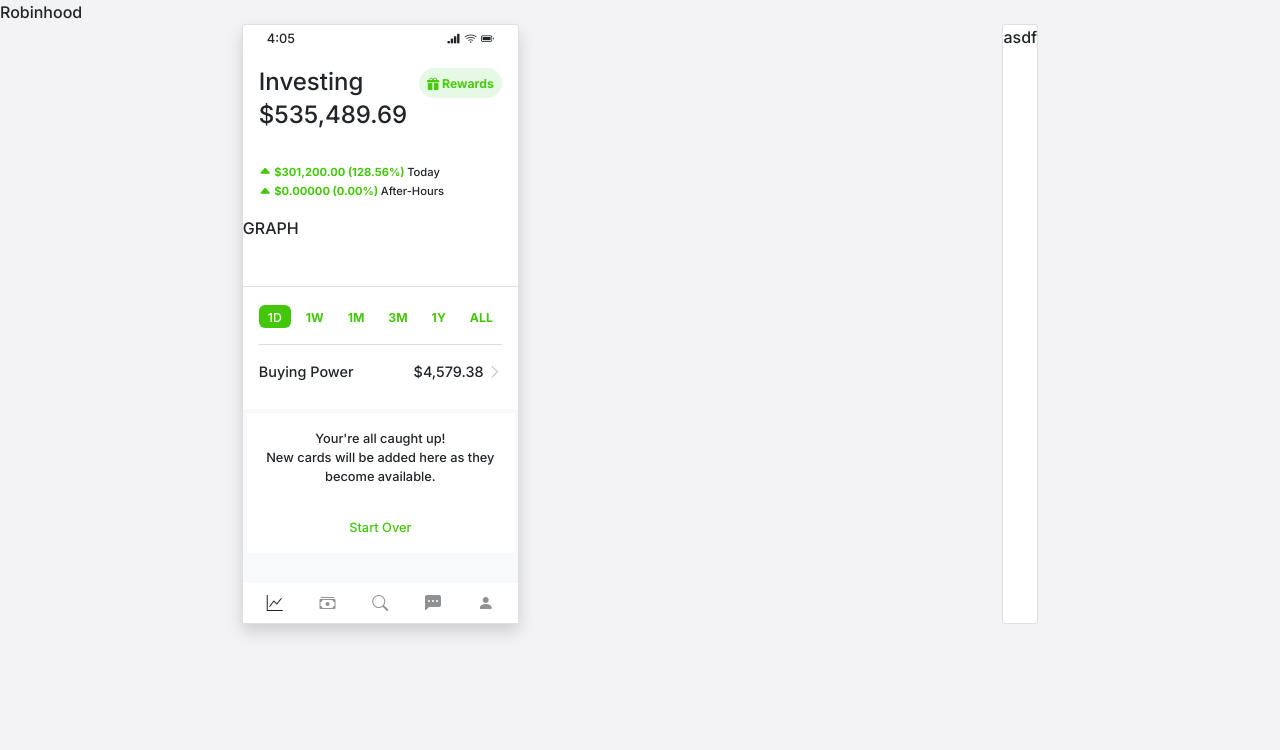
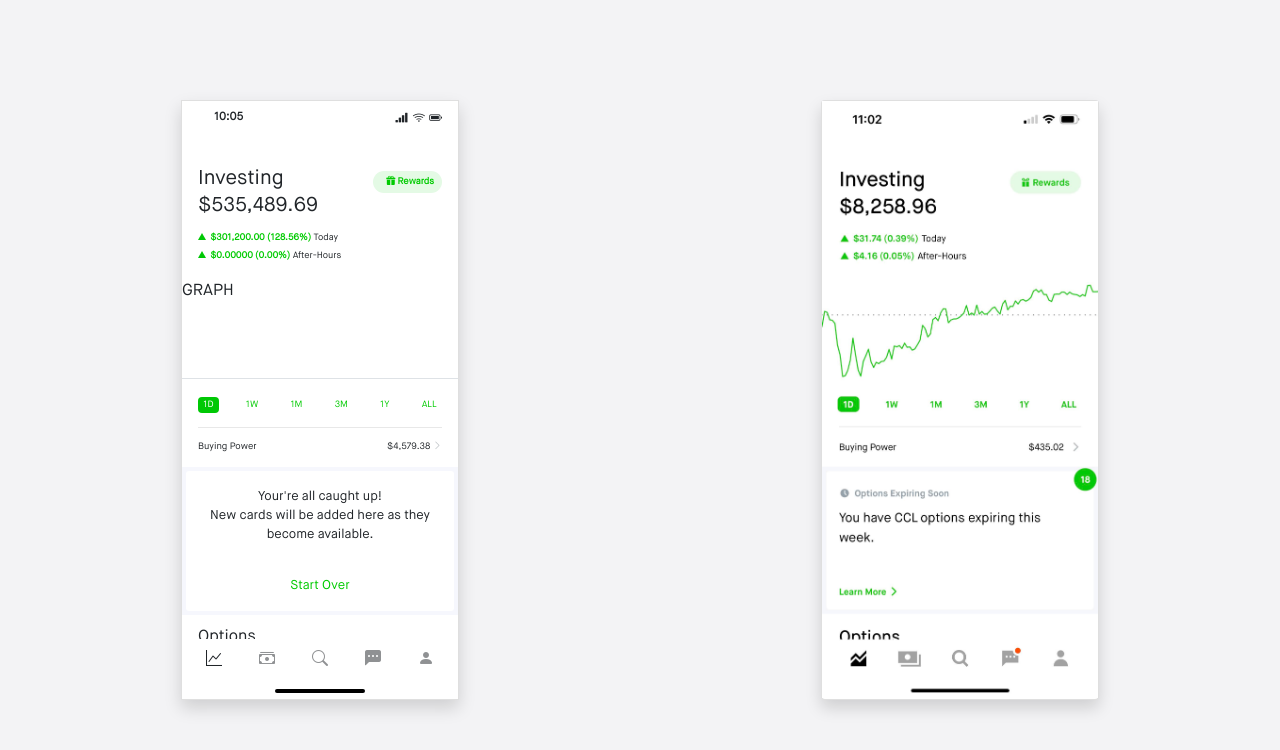
Before and after one commit to riodw/robinhood, a Vue app: page / in a window 1280 px wide. Shown: the top 750 px of the page. Built offline with nearby package versions, Linux system fonts and the light colour scheme.

Commit message:
Finish Ui;

```diff
--- a/src/App.vue
+++ b/src/App.vue
@@ -1,110 +1,99 @@
 <template>
   <!-- https://preview.redd.it/9cwrc6k687p81.jpg?width=1242&format=pjpg&auto=webp&s=48b8f7c09ca324a92f0eb1597597f25375beee46 -->
   <!-- https://pbs.twimg.com/media/EuCRmkzXAAIeI8l?format=jpg&name=large -->
-  <div id="app" class="">
-    Robinhood
-    <div class="d-flex justify-content-around">
+  <!-- https://developers.google.com/chart/interactive/docs/gallery/linechart -->
+  <div id="app">
+    <div class="d-flex justify-content-around align-items-center w-100 vh-100">
       <div
         id="robinhood"
-        class="card shadow"
-        style="width: 277px; height: 600px"
+        class="card shadow position-relative rounded-0"
+        style="min-width: 278px; width: 278px; height: 600px"
       >
         <nav
-          class="d-flex justify-content-between px-4 pt-1"
+          class="d-flex justify-content-between ps-4 pe-2 pt-2 mx-2 mb-4"
           style="font-size: 0.8rem"
         >
           <!-- <small> <i class="bi bi-reception-4"></i> Verizon LTE </small> -->
-          <div>4:05</div>
+          <div style="font-size: 0.7rem">
+            <strong> 10:05 </strong>
+          </div>
           <div>
             <i class="bi bi-reception-4 pe-1"></i>
             <i class="bi bi-wifi pe-1"></i>
-            <i class="bi bi-battery-full"></i>
+            <i class="bi bi-battery-full" style="font-size: 0.8rem"></i>
           </div>
         </nav>
-        <div class="card-body mt-1 pb-0">
-          <div class="d-flex justify-content-between mb-4">
+        <div
+          class="mb-0"
+          style="padding: 0.5rem 1rem 0.8rem 1rem; margin-top: 0.42rem"
+        >
+          <div
+            class="d-flex justify-content-between"
+            style="font-weight: 600; margin-bottom: 0.85rem"
+          >
             <div>
-              <h4 class="mb-1">Investing</h4>
-              <h4>$535,489.69</h4>
+              <h5 style="margin-bottom: 0.18rem">Investing</h5>
+              <h5 class="m-0">$535,489.69</h5>
             </div>
             <div>
               <button
-                class="btn btn-primary btn-sm rounded-pill border-0 px-2 py-1"
-                style="color: #45cb0b; background-color: #e6f9e5"
+                class="btn btn-primary btn-sm green rounded-pill border-0 py-1 mt-1"
+                style="
+                  background-color: #e4fae5;
+                  font-size: 0.57rem;
+                  font-weight: 800;
+                  padding-left: 0.8rem;
+                "
               >
-                <small>
-                  <strong> <i class="bi bi-gift-fill"></i> Rewards </strong>
-                </small>
+                <i class="bi bi-gift-fill"></i> Rewards
               </button>
             </div>
           </div>
-          <div class="" style="font-size: 0.7rem">
-            <span class="fw-bold green">
-              <i class="bi bi-caret-up-fill" style="font-size: 0.8rem"></i>
+          <div style="font-size: 0.57rem">
+            <div class="mb-1">
+              <span class="green" style="font-weight: 800">
+                <span class="up" style="margin-right: 2px"></span>
                 $301,200.00 (128.56%)
               </span>
               Today
             </div>
-          <div class="" style="font-size: 0.7rem">
-            <span class="fw-bold green">
-              <i class="bi bi-caret-up-fill" style="font-size: 0.8rem"></i>
+            <div class="">
+              <span class="green" style="font-weight: 800">
+                <span class="up" style="margin-right: 2px"></span>
                 $0.00000 (0.00%)
               </span>
               After-Hours
             </div>
+          </div>
           <div
             class="border-bottom my-3"
-            style="height: 71px; margin-left: -16px; margin-right: -16px"
+            style="height: 100px; margin-left: -16px; margin-right: -16px"
           >
             GRAPH
           </div>
-          <div class="d-flex justify-content-between mb-1">
-            <div>
-              <button
-                class="btn b-green text-white btn-sm py-0"
-                style="border-radius: 6px"
+          <div
+            class="d-flex justify-content-between mb-1"
+            style="padding-top: 0.13rem"
           >
-                <small> 1D </small>
-              </button>
+            <button class="btn b-green text-white btn-time py-0">1D</button>
+            <button class="btn green btn-time">1W</button>
+            <button class="btn green btn-time">1M</button>
+            <button class="btn green btn-time">3M</button>
+            <button class="btn green btn-time">1Y</button>
+            <button class="btn green btn-time">ALL</button>
           </div>
-            <div>
-              <button class="btn green btn-sm py-0" style="border-radius: 6px">
-                <small>
-                  <strong> 1W </strong>
-                </small>
-              </button>
-            </div>
-            <div>
-              <button class="btn green btn-sm py-0" style="border-radius: 6px">
-                <small>
-                  <strong> 1M </strong>
-                </small>
-              </button>
-            </div>
-            <div>
-              <button class="btn green btn-sm py-0" style="border-radius: 6px">
-                <small>
-                  <strong> 3M </strong>
-                </small>
-              </button>
-            </div>
-            <div>
-              <button class="btn green btn-sm py-0" style="border-radius: 6px">
-                <small>
-                  <strong> 1Y </strong>
-                </small>
-              </button>
-            </div>
-            <div>
-              <button class="btn green btn-sm py-0" style="border-radius: 6px">
-                <small>
-                  <strong> ALL </strong>
-                </small>
-              </button>
-            </div>
-          </div>
-          <hr class="bg-secondary" />
-          <div class="d-flex justify-content-between" style="font-size: 0.9rem">
+          <div
+            class="w-100"
+            style="
+              height: 0.05rem;
+              background-color: #e8e8e8;
+              margin: 0.875rem 0 0.8rem 0;
+            "
+          ></div>
+          <div
+            class="d-flex justify-content-between"
+            style="font-size: 0.58rem"
+          >
             <div>Buying Power</div>
             <div>
               $4,579.38
@@ -112,10 +101,10 @@
             </div>
           </div>
         </div>
-        <div class="card-body bg-light p-1">
+        <div class="bg-gray p-1">
           <div
             class="d-flex bg-white flex-column justify-content-between text-center p-3"
-            style="font-size: 0.8rem; height: 140px"
+            style="font-size: 0.8rem; height: 140px; border-radius: 0.19rem"
           >
             <div>
               Your're all caught up!
@@ -127,7 +116,26 @@
             <div class="green">Start Over</div>
           </div>
         </div>
-        <nav class="d-flex justify-content-between bg-white px-4 py-2">
+        <div
+          class="mb-0"
+          style="padding: 0.5rem 1rem 0.8rem 1rem; margin-top: 0.25rem"
+        >
+          <div
+            class="d-flex justify-content-between"
+            style="font-weight: 600; margin-bottom: 0.85rem"
+          >
+            <div>
+              <h6 style="margin-bottom: 0.18rem">Options</h6>
+            </div>
+          </div>
+        </div>
+        <div
+          class="d-flex flex-column position-absolute align-items-center bottom-0 bg-white w-100 bg-white"
+        >
+          <nav
+            class="d-flex justify-content-between align-items-center w-100"
+            style="padding: 0.54rem 1.5rem; margin-bottom: 0.55rem"
+          >
             <div>
               <i class="bi bi-graph-up"></i>
             </div>
@@ -144,28 +152,66 @@
               <i class="bi bi-person-fill"></i>
             </div>
           </nav>
+          <div
+            class="rounded-pill"
+            style="
+              width: 90px;
+              height: 3.5px;
+              background-color: #000;
+              margin-bottom: 0.4rem;
+            "
+          ></div>
         </div>
-      <div class="card">asdf</div>
+      </div>
+      <div
+        class="card shadow"
+        style="min-width: 278px; width: 278px; height: 600px"
+      >
+        <img src="./assets/IMG.jpg" alt="" />
+      </div>
     </div>
   </div>
 </template>
 
 <style lang="scss">
 @import url("https://fonts.googleapis.com/css2?family=Inter:wght@100;500;600;700&display=swap");
+@font-face {
+  font-family: CapsuleSansText;
+  src: url("./assets/CapsuleSansText.ttf");
+}
 html,
 body {
   background-color: #f3f3f5;
 }
 #app {
-  font-family: "Inter", sans-serif;
-  -webkit-font-smoothing: antialiased;
-  -moz-osx-font-smoothing: grayscale;
+  font-family: "CapsuleSansText", "Inter", sans-serif;
+  // -webkit-font-smoothing: antialiased;
+  // -moz-osx-font-smoothing: grayscale;
   background-color: #f3f3f5;
 }
 .green {
-  color: #44c70b !important;
+  color: #00cb00 !important;
 }
 .b-green {
-  background-color: #44c70b !important;
+  background-color: #00c805 !important;
+}
+.up {
+  width: 0px;
+  height: 0px;
+  border-left: 4px solid transparent;
+  border-right: 4px solid transparent;
+  border-bottom: 7px solid #00c805;
+  // transform: translateY(10px);
+  display: inline-block;
+  // margin-top: -10px;
+}
+.btn-time {
+  border-radius: 4px !important;
+  font-size: 0.57rem !important;
+  font-weight: 800;
+  padding: 0 0.27rem !important;
+}
+.bg-gray {
+  background-color: #f6f7fd;
 }
 </style>
```
Also changed, not shown: src/assets/CapsuleSansText.ttf (added), src/assets/IMG.jpg (added). Lines whose indentation alone changed are shown as unchanged.
